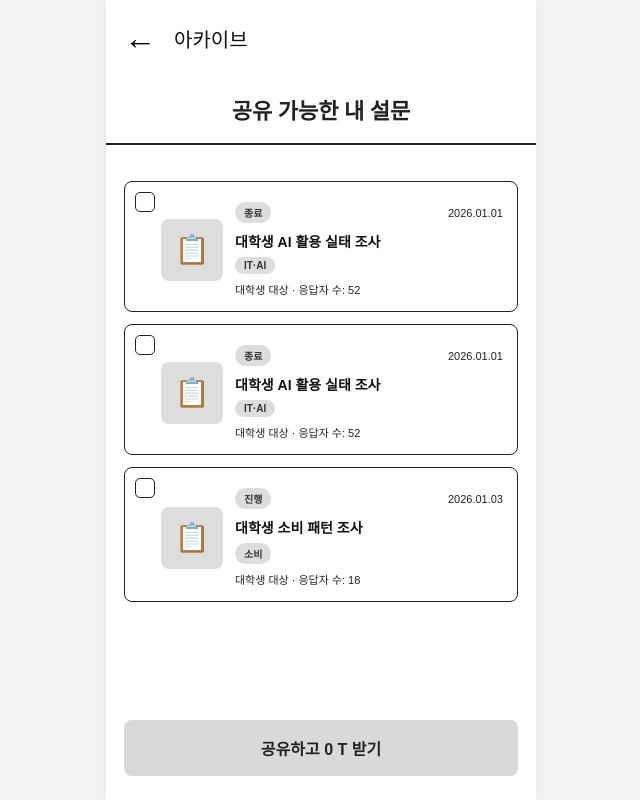
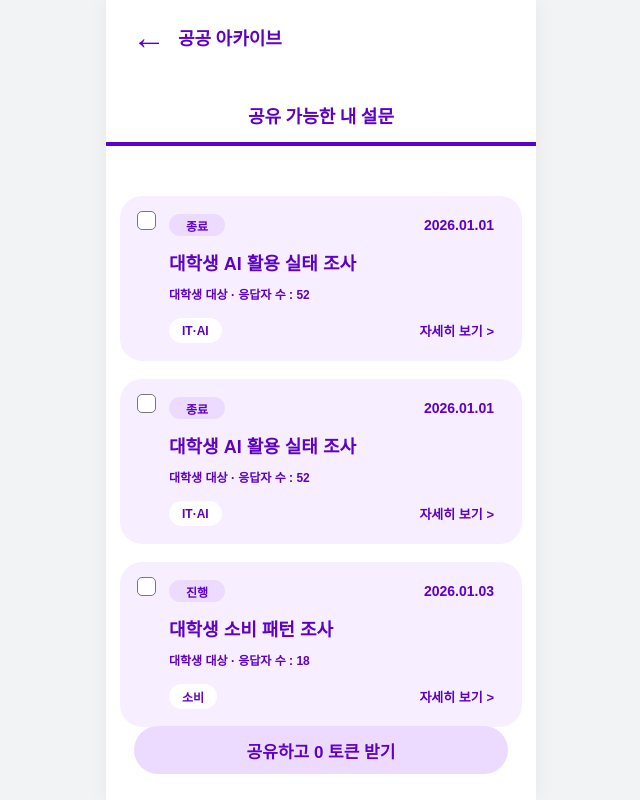
Before and after one commit to kah070809-rgb/Loopa-frontend, a React (Vite) app: page /myarchive in a window 1280 px wide. Shown: the whole page, without its empty margins (319-959 px from the left). Built offline with nearby package versions, Linux system fonts and the light colour scheme.

Commit message:
마이 아카이브 스타일 적용 & 랜딩제외 모든 페이지 완성

```diff
--- a/src/pages/publicarchive/MyArchive.css
+++ b/src/pages/publicarchive/MyArchive.css
@@ -3,7 +3,7 @@
   max-width: 430px;
   min-height: 100vh;
   margin: 0 auto;
-  padding: 20px 18px 100px;
+  padding: 20px 14px 120px;
   box-sizing: border-box;
   background-color: #ffffff;
   position: relative;
@@ -12,77 +12,77 @@
 .myarchive-header {
   display: flex;
   align-items: center;
-  gap: 18px;
+  gap: 12px;
+  padding: 0 12px;
 }
 
 .myarchive-back-button {
   border: none;
   background: none;
   padding: 0;
-  font-size: 32px;
-  font-weight: 500;
+  font-size: 34px;
+  font-weight: 700;
+  line-height: 1;
+  color: #5d01c6;
   cursor: pointer;
 }
 
 .myarchive-title {
   margin: 0;
-  font-size: 20px;
-  font-weight: 500;
-  color: #111111;
+  font-size: 18px;
+  font-weight: 800;
+  color: #5d01c6;
 }
 
 .myarchive-sub-title {
-  margin: 36px 0 0;
+  margin: 48px 0 0;
   text-align: center;
-  font-size: 22px;
-  font-weight: 600;
-  color: #222222;
+  font-size: 18px;
+  font-weight: 800;
+  color: #5d01c6;
 }
 
 .myarchive-line {
-  width: calc(100% + 60px);
-  height: 2px;
-  margin: 18px 0 36px -30px;
-  background-color: #222222;
+  width: calc(100% + 28px);
+  height: 4px;
+  margin: 14px 0 50px -14px;
+  background-color: #5d01c6;
 }
 
 .myarchive-card-list {
   display: flex;
   flex-direction: column;
-  gap: 12px;
+  gap: 18px;
 }
 
 .myarchive-card {
   position: relative;
   width: 100%;
-  min-height: 116px;
-  padding: 20px 14px 14px 14px;
+  min-height: 128px;
+  padding: 18px 28px 18px 17px;
   box-sizing: border-box;
 
-  border: 1.5px solid #222222;
-  border-radius: 8px;
-  background-color: #ffffff;
+  border: none;
+  border-radius: 22px;
+  background-color: #f7efff;
 
   cursor: pointer;
   display: flex;
-  align-items: center;
-  gap: 12px;
   text-align: left;
 }
 
 .myarchive-card.selected {
-  border: 1.5px solid #222222;
-  box-shadow: 0 0 0 1.5px #222222;
+  background-color: #ddbfff;
 }
 
 .myarchive-check-box {
   position: absolute;
-  top: 10px;
-  left: 10px;
+  top: 15px;
+  left: 17px;
 
-  width: 20px;
-  height: 20px;
-  border: 1.5px solid #222222;
+  width: 19px;
+  height: 19px;
+  border: 1.5px solid #797676;
   border-radius: 5px;
   box-sizing: border-box;
 
@@ -90,124 +90,134 @@
   align-items: center;
   justify-content: center;
 
-  font-size: 13px;
-  font-weight: 700;
-  color: #222222;
+  font-size: 14px;
+  font-weight: 900;
+  line-height: 1;
+  color: #ffffff;
   background-color: #ffffff;
 }
 
-.myarchive-card-icon {
-  flex-shrink: 0;
-
-  width: 62px;
-  height: 62px;
-  margin-left: 22px;
-
-  border-radius: 8px;
-  background-color: #dddddd;
-
-  display: flex;
-  align-items: center;
-  justify-content: center;
-
-  font-size: 28px;
+.myarchive-card.selected .myarchive-check-box {
+  border: none;
+  background-color: #a251ff;
 }
 
 .myarchive-card-content {
-  flex: 1;
-  min-width: 0;
+  width: 100%;
+  padding-left: 32px;
+  box-sizing: border-box;
 }
 
 .myarchive-card-top {
   display: flex;
   align-items: center;
   justify-content: space-between;
-  gap: 8px;
 }
 
 .myarchive-status {
-  display: inline-block;
-  padding: 3px 9px;
+  display: inline-flex;
+  align-items: center;
+  justify-content: center;
 
-  border-radius: 12px;
-  background-color: #dddddd;
+  min-width: 56px;
+  height: 22px;
+  padding: 0 14px;
+  box-sizing: border-box;
 
-  font-size: 10px;
-  font-weight: 600;
-  color: #333333;
+  border-radius: 999px;
+  background-color: #ecdbff;
+
+  font-size: 12px;
+  font-weight: 800;
+  color: #5d01c6;
 }
 
 .myarchive-date {
   flex-shrink: 0;
-  margin: 0;
-
-  font-size: 11px;
-  font-weight: 500;
-  color: #222222;
+  font-size: 14px;
+  font-weight: 700;
+  color: #5d01c6;
 }
 
 .myarchive-card-title {
-  margin: 8px 0 6px;
-
-  font-size: 14px;
-  font-weight: 800;
-  color: #111111;
+  margin: 13px 0 10px;
+  font-size: 18px;
+  font-weight: 900;
+  color: #5d01c6;
 
   white-space: nowrap;
   overflow: hidden;
   text-overflow: ellipsis;
 }
 
-.myarchive-category {
-  display: inline-block;
-  padding: 3px 9px;
-
-  border-radius: 12px;
-  background-color: #dddddd;
-
-  font-size: 10px;
+.myarchive-card-info {
+  margin: 0;
+  font-size: 12px;
   font-weight: 700;
-  color: #333333;
-}
-
-.myarchive-card-info {
-  margin: 7px 0 0;
-
-  font-size: 11px;
-  font-weight: 500;
-  color: #222222;
+  color: #5d01c6;
 
   white-space: nowrap;
   overflow: hidden;
   text-overflow: ellipsis;
 }
 
+.myarchive-card-bottom {
+  margin-top: 16px;
+  display: flex;
+  align-items: center;
+  justify-content: space-between;
+}
+
+.myarchive-category {
+  display: inline-flex;
+  align-items: center;
+  justify-content: center;
+
+  min-width: 48px;
+  height: 25px;
+  padding: 0 13px;
+  box-sizing: border-box;
+
+  border-radius: 999px;
+  background-color: #ffffff;
+
+  font-size: 12px;
+  font-weight: 900;
+  color: #5d01c6;
+}
+
+.myarchive-detail-text {
+  font-size: 13px;
+  font-weight: 800;
+  color: #5d01c6;
+}
+
 .myarchive-share-button {
   position: fixed;
   left: 50%;
-  bottom: 24px;
+  bottom: 26px;
   transform: translateX(-50%);
 
-  width: calc(100% - 36px);
-  max-width: 394px;
-  height: 56px;
+  width: calc(100% - 56px);
+  max-width: 374px;
+  height: 48px;
 
   border: none;
-  border-radius: 8px;
+  border-radius: 999px;
 
-  background-color: #222222;
-  color: #ffffff;
+  background-color: #ddbfff;
+  color: #5d01c6;
 
-  font-size: 16px;
-  font-weight: 700;
+  font-size: 17px;
+  font-weight: 900;
 
   cursor: pointer;
   z-index: 100;
 }
 
 .myarchive-share-button:disabled {
-  background-color: #d9d9d9;
-  color: #222222;
+  background-color: #ecdbff;
+  color: #5d01c6;
   cursor: default;
 }
 
@@ -218,7 +228,7 @@
   width: 100%;
   height: 100%;
 
-  background-color: rgba(0, 0, 0, 0.25);
+  background-color: rgba(0, 0, 0, 0.08);
 
   display: flex;
   align-items: center;
@@ -228,13 +238,13 @@
 }
 
 .myarchive-popup {
-  width: calc(100% - 48px);
-  max-width: 360px;
-  min-height: 190px;
-  padding: 44px 24px 32px;
+  width: calc(100% - 34px);
+  max-width: 390px;
+  min-height: 206px;
+  padding: 58px 22px 38px;
   box-sizing: border-box;
 
-  border-radius: 32px;
+  border-radius: 34px;
   background-color: #ecdbff;
 
   display: flex;
@@ -244,25 +254,25 @@
 }
 
 .myarchive-popup-message {
-  margin: 0 0 44px;
+  margin: 0 0 42px;
   text-align: center;
 
-  font-size: 18px;
-  font-weight: 600;
+  font-size: 20px;
+  font-weight: 900;
   color: #5d01c6;
   word-break: keep-all;
 }
 
 .myarchive-popup-button {
-  width: 170px;
-  height: 48px;
+  width: 176px;
+  height: 46px;
 
   border: none;
-  border-radius: 16px;
+  border-radius: 18px;
   background-color: #ddbfff;
 
-  font-size: 18px;
-  font-weight: 600;
+  font-size: 20px;
+  font-weight: 900;
   color: #450093;
 
   cursor: pointer;
--- a/src/pages/publicarchive/MyArchive.jsx
+++ b/src/pages/publicarchive/MyArchive.jsx
@@ -60,7 +60,7 @@ function MyArchive () {
                  ←
              </button>
 
-             <h1 className="myarchive-title">아카이브</h1>
+             <h1 className="myarchive-title">공공 아카이브</h1>
          </header>
 
          <h2 className="myarchive-sub-title">공유 가능한 내 설문</h2>
@@ -82,8 +82,6 @@ function MyArchive () {
                      {isSelected && "✓"}
                  </div>
 
-                 <div className="myarchive-card-icon">📋</div>
-
                  <div className="myarchive-card-content">
                      <div className="myarchive-card-top">
                          <span className="myarchive-status">{survey.status}</span>
@@ -92,11 +90,14 @@ function MyArchive () {
 
                      <h3 className="myarchive-card-title">{survey.title}</h3>
 
-                     <span className="myarchive-category">{survey.category}</span>
+                     <p className="myarchive-card-info">
+                         {survey.target} · 응답자 수 : {survey.responseCount}
+                     </p>
 
-                     <p className="myarchive-card-info">
-                         {survey.target} · 응답자 수: {survey.responseCount}
-                     </p>
+                     <div className="myarchive-card-bottom">
+                         <span className="myarchive-category">{survey.category}</span>
+                         <span className="myarchive-detail-text">자세히 보기 &gt;</span>
+                     </div>
                  </div>
              </button>
               );
@@ -109,7 +110,7 @@ function MyArchive () {
           disabled={selectedSurveyIds.length === 0}
           onClick={() => setIsPopupOpen(true)}
          >
-             공유하고 {rewardToken} T 받기
+             공유하고 {rewardToken} 토큰 받기
          </button>
 
          {isPopupOpen && (
```
